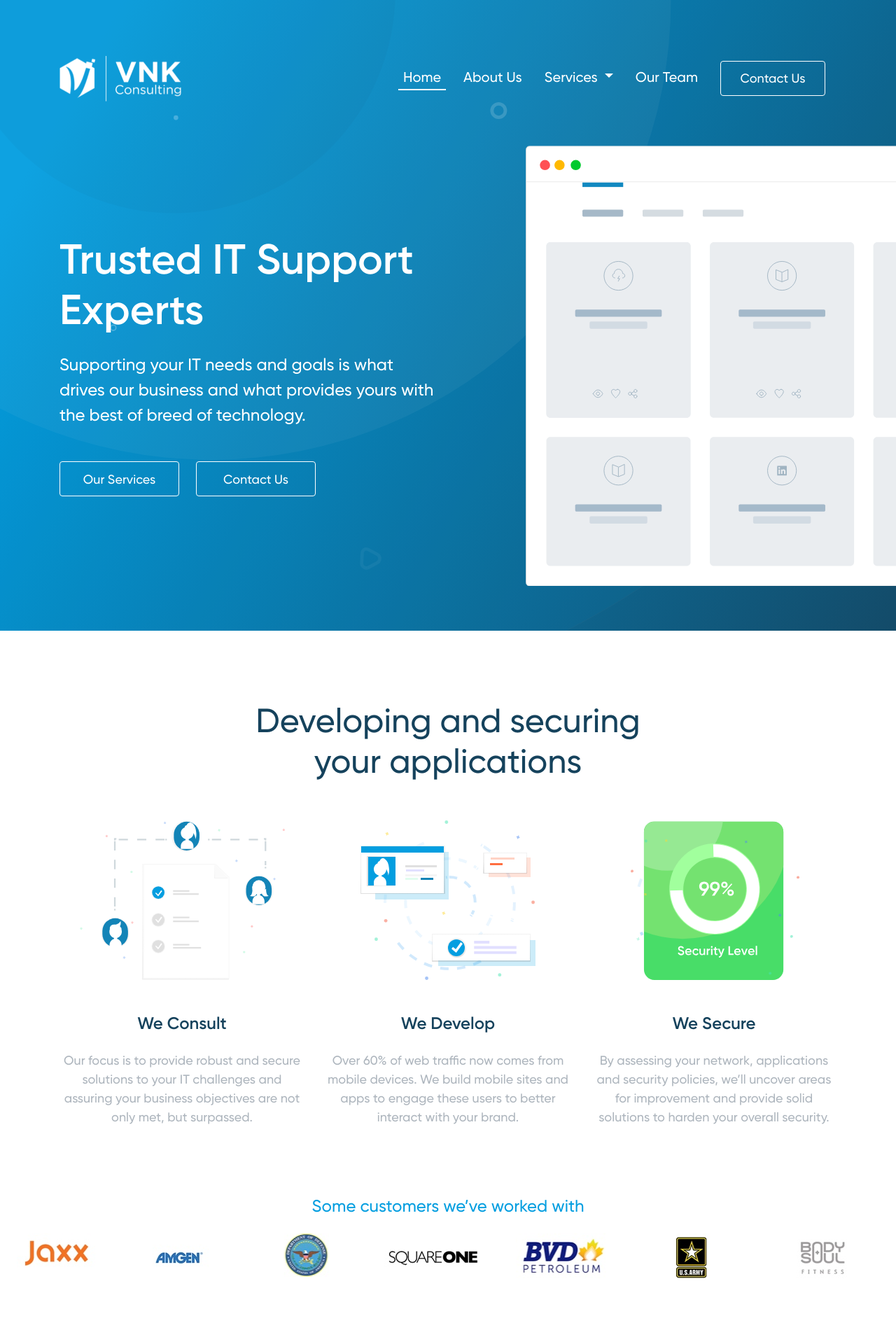
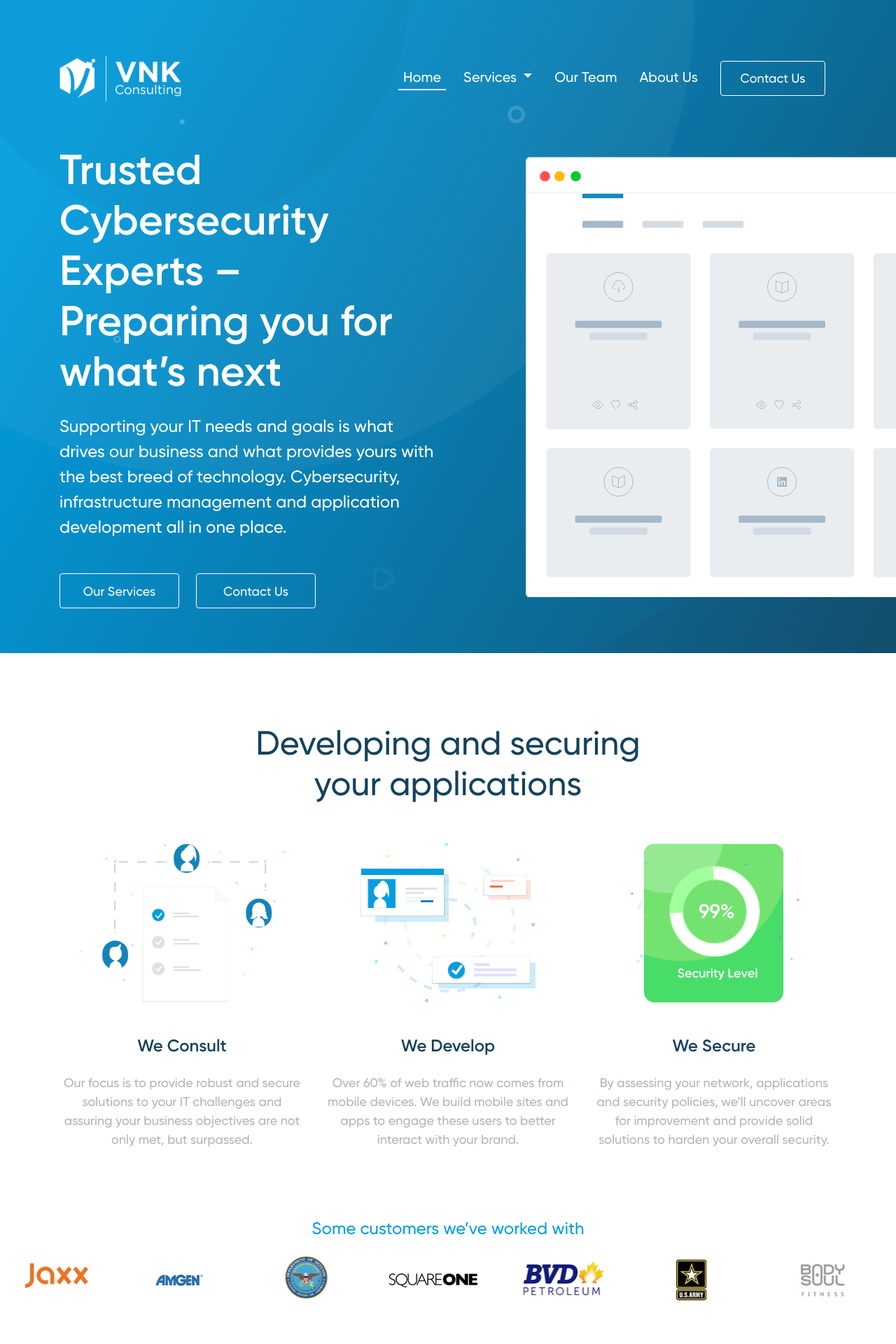
Before and after one commit to ifancyabroad/cloud-sherpas, a Jekyll site: the page built from index.html, in a window 1280 px wide. Shown: the top 1920 px of the page at 70% size. Built offline with Jekyll 4.4.1, drawn with Linux system fonts in a browser that asks for light colours; some of the changed text lies outside the part shown.

```diff
--- a/_data/navigation.yml
+++ b/_data/navigation.yml
@@ -1,8 +1,6 @@
 main:
   - name: Home
     link: /
-  - name: About Us
-    link: /about/
   - name: Services
     link: /services/
     sub_navigation:
@@ -16,6 +14,8 @@ main:
         link: /security/
   - name: Our Team
     link: /team/
+  - name: About Us
+    link: /about/
   - name: Contact Us
     link: /contact/
     classes: btn btn-outline-white btn-nav mx-lg-3
--- a/_includes/common/footer.html
+++ b/_includes/common/footer.html
@@ -5,8 +5,9 @@
                 <div class="col-md-3 mb-4 mb-md-0" data-aos="fade-up">
                     <img class="img-fluid mb-3" src="{{ 'assets/images/logos/vnk-logo.png' | relative_url }}" alt="VNK Consulting"
                         width="173">
-                    <p class="mb-3"><a class="text-primary" href="mailto:info@vnkconsult.com">info@vnkconsult.com</a></p>
-                    <p><u><a class="text-primary text-large" href="tel:0014162370009">(416) 237-0009</a></u></p>
+                    <p class="mb-3">Email - <a class="text-primary" href="mailto:info@vnkconsult.com">info@vnkconsult.com</a></p>
+                    <p class="mb-3">Local - <a class="text-primary text-large" href="tel:0014162370009">(416) 237-0009</a></p>
+                    <p>Toll free - <a class="text-primary text-large" href="tel:0018333640009">1-833-364-0009</a></p>
                 </div>
                 <div class="col-md-3 mb-4 mb-md-0" data-aos="fade-up" data-aos-delay="100">
                     <h5 class="mb-4">Services</h5>
--- a/_includes/home/header.html
+++ b/_includes/home/header.html
@@ -4,8 +4,8 @@
     <div class="container">
         <div class="row align-items-center justify-content-between">
             <div class="col-md-6 mb-5 mb-md-0" data-aos="fade-right">
-                <h1 class="text-white mb-4">Trusted IT Support Experts</h1>
-                <p class="text-xlarge text-white mb-5">Supporting your IT needs and goals is what drives our business and what provides yours with the best of breed of technology.</p>
+                <h1 class="text-white mb-4">Trusted Cybersecurity Experts – Preparing you for what’s next</h1>
+                <p class="text-xlarge text-white mb-5">Supporting your IT needs and goals is what drives our business and what provides yours with the best breed of technology. Cybersecurity, infrastructure management and application development all in one place.</p>
                 <div class="d-flex">
                     <a href="{{ '/services' | relative_url }}">
                         <button class="btn btn-outline-white btn-wide mr-2 mr-sm-4">Our Services</button>
--- a/_sass/contact.scss
+++ b/_sass/contact.scss
@@ -6,11 +6,11 @@
 .contact-form {
     position: relative;
     margin-bottom: 100px;
-
 }
 
-.bg-shapes-contact {
-    top: -70px;
+#successMessage,
+#errorMessage {
+    display: none;
 }
 
 @include media-breakpoint-down(md) {
```
Also changed, not shown: other parts of _includes/common/footer.html (+6 -0 lines), _includes/contact/contact-form.html (+10 -11 lines), assets/js/contact.js (+30 -20 lines), assets/images/icons/network.svg, assets/images/icons/software.svg, 1 other file.
